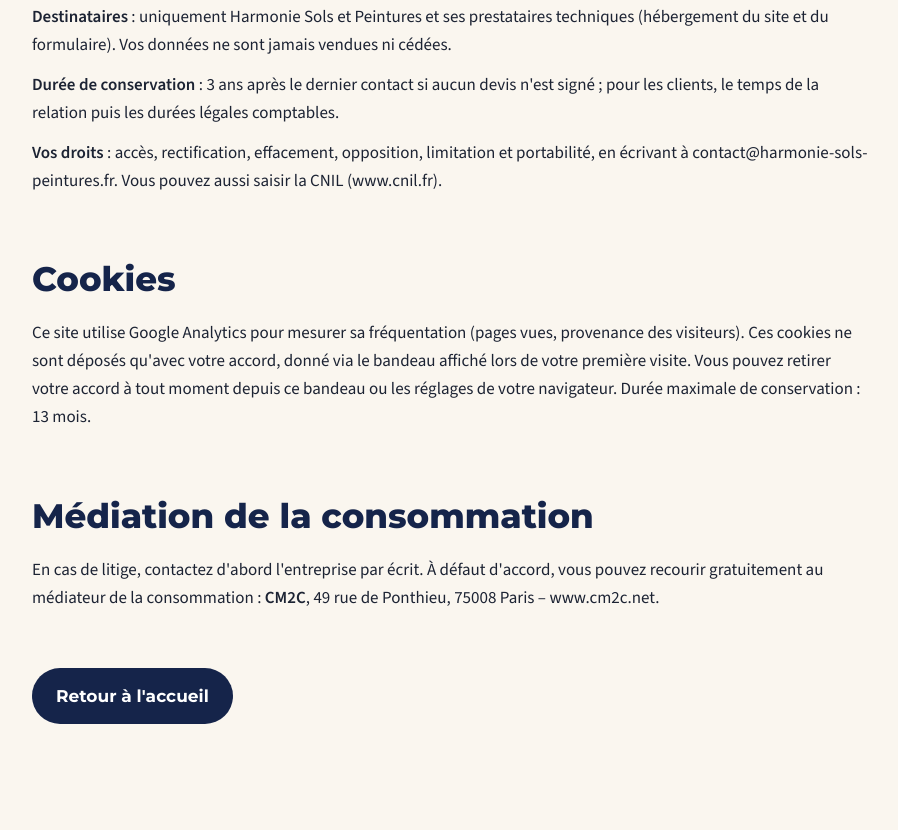
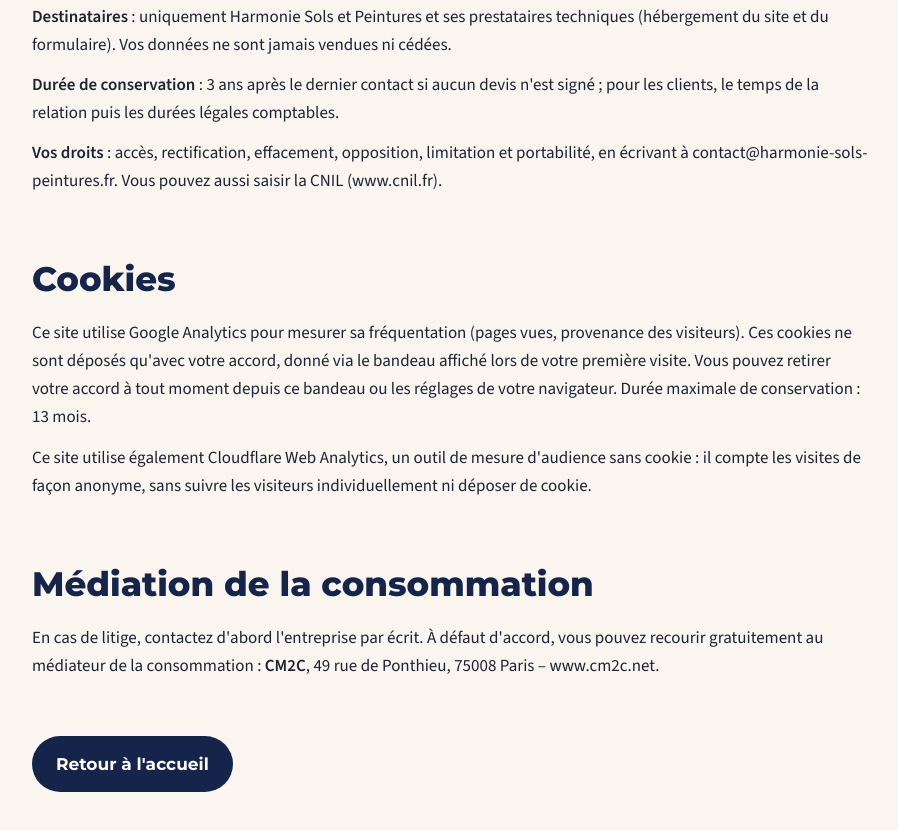
Before and after one commit to teixeira-antony/site-harmonie, a plain HTML site: page mentions-legales.html in a window 1280 px wide. Shown: the part 1842-2672 px from the top of the page, without its empty margins (190-1088 px from the left). Before the commit the page ends 2638 px from the top, so only its background shows below. Drawn offline with nearby package versions, Linux system fonts and the light colour scheme.

Commit message:
Ajout rubrique Avis clients + mention Cloudflare

```diff
--- a/mentions-legales.html
+++ b/mentions-legales.html
@@ -86,6 +86,7 @@ a{color:#15244A}a:hover{color:#8A6420}
 <section id="cookies" style="display:flex;flex-direction:column;gap:12px">
 <h1 style="margin:0;font-family:Montserrat,sans-serif;font-weight:800;font-size:34px;color:#15244A">Cookies</h1>
 <p style="margin:0">Ce site utilise Google Analytics pour mesurer sa fréquentation (pages vues, provenance des visiteurs). Ces cookies ne sont déposés qu'avec votre accord, donné via le bandeau affiché lors de votre première visite. Vous pouvez retirer votre accord à tout moment depuis ce bandeau ou les réglages de votre navigateur. Durée maximale de conservation : 13 mois.</p>
+<p style="margin:0">Ce site utilise également Cloudflare Web Analytics, un outil de mesure d'audience sans cookie : il compte les visites de façon anonyme, sans suivre les visiteurs individuellement ni déposer de cookie.</p>
 </section>
 
 <section id="mediation" style="display:flex;flex-direction:column;gap:12px">
```
